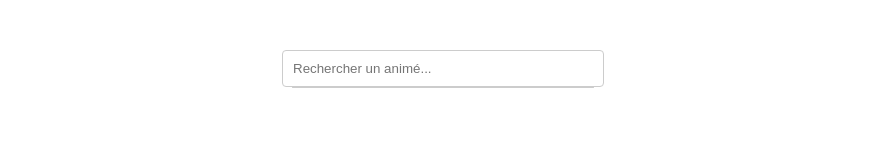
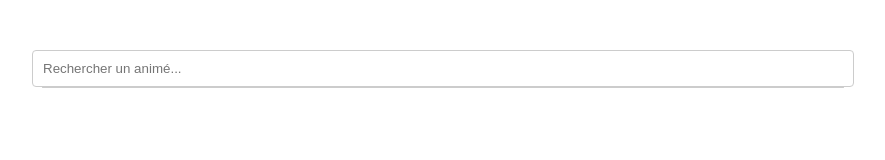
Before and after one commit to loSCripts/image-animeFusion, a plain HTML site: page barre de recherche.html in a window 1280 px wide. Shown: the whole page, without its empty margins (197-1082 px from the left). Drawn offline with Linux system fonts and the light colour scheme.

Commit message:
Update barre de recherche.html

```diff
--- a/barre de recherche.html
+++ b/barre de recherche.html
@@ -12,13 +12,15 @@
             margin-top: 50px;
         }
         input[type="text"] {
-            width: 300px;
+            width: 100%;
+            max-width: 800px;
             padding: 10px;
             border: 1px solid #ccc;
             border-radius: 4px;
         }
         .suggestions {
-            width: 300px;
+            width: 100%;
+            max-width: 800px;
             border: 1px solid #ccc;
             border-top: none;
             border-radius: 0 0 4px 4px;
```
